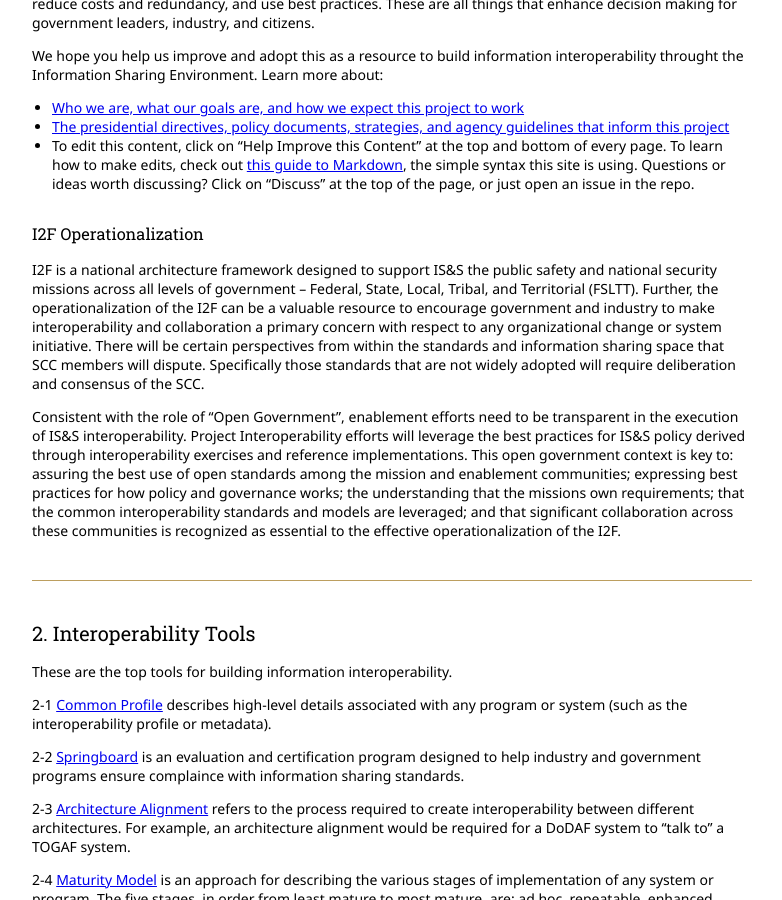
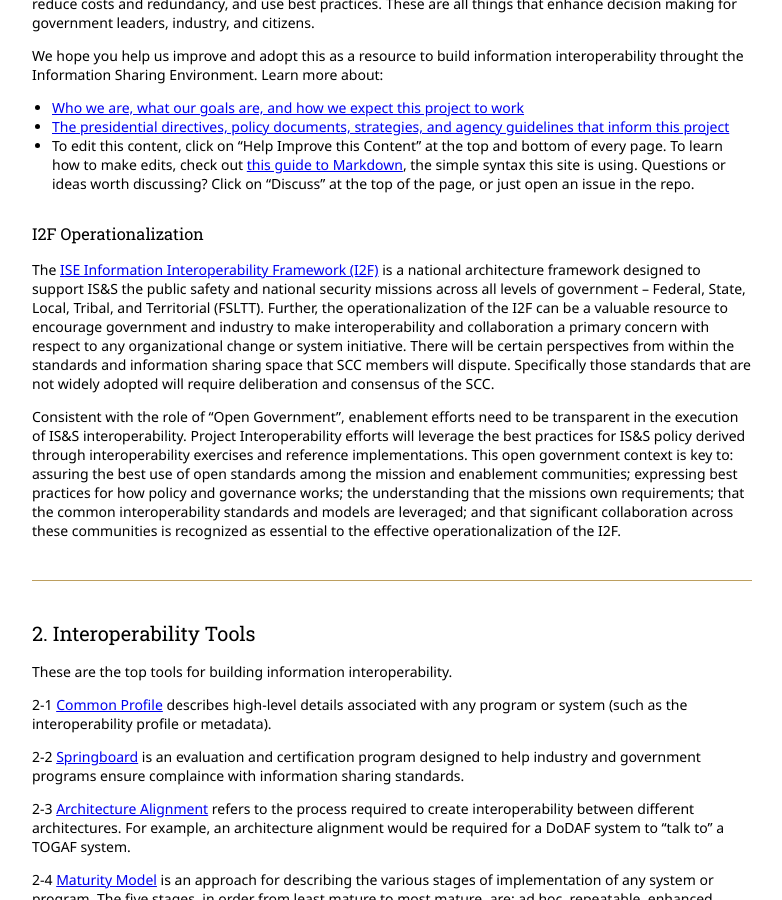
Before and after one commit to Project-Interoperability/project-interoperability.github.io, a Jekyll site: the page built from index.md, in a window 1280 px wide and 900 px high, scrolled down 522 px. Shown: the whole window, without its empty margins (248-1030 px from the left). Built offline with Jekyll 4.4.1, drawn with Linux system fonts in a browser that asks for light colours; nearby versions of some CDN libraries.

Commit message:
added link to I2f

```diff
--- a/index.md
+++ b/index.md
@@ -24,7 +24,7 @@ We hope you help us improve and adopt this as a resource to build information in
 
 <h3>I2F Operationalization</h3>
 
-I2F is a national architecture framework designed to support IS&S the public safety and national security missions across all levels of government – Federal, State, Local, Tribal, and Territorial (FSLTT). Further, the operationalization of the I2F can be a valuable resource to encourage government and industry to make interoperability and collaboration a  primary concern with respect to any organizational change or system initiative. There will be certain perspectives from within the standards and information sharing space that SCC members will dispute.  Specifically those standards that are not widely adopted will require deliberation and consensus of the SCC.
+The [ISE Information Interoperability Framework (I2F)](http://ise.gov/sites/default/files/FINAL%20-%20ISE_I2F_v0%205.pdf) is a national architecture framework designed to support IS&S the public safety and national security missions across all levels of government – Federal, State, Local, Tribal, and Territorial (FSLTT). Further, the operationalization of the I2F can be a valuable resource to encourage government and industry to make interoperability and collaboration a  primary concern with respect to any organizational change or system initiative. There will be certain perspectives from within the standards and information sharing space that SCC members will dispute.  Specifically those standards that are not widely adopted will require deliberation and consensus of the SCC.
 
 Consistent with the role of “Open Government”, enablement efforts need to be transparent in the execution of IS&S interoperability. Project Interoperability efforts will leverage the best practices for IS&S policy derived through interoperability exercises and reference implementations. This open government context is key to: assuring the best use of open standards among the mission and enablement communities; expressing best practices for how policy and governance works; the understanding that the missions own requirements; that the common interoperability standards and models are leveraged; and that significant collaboration across these communities is recognized as essential to the effective operationalization of the I2F.
 
```
